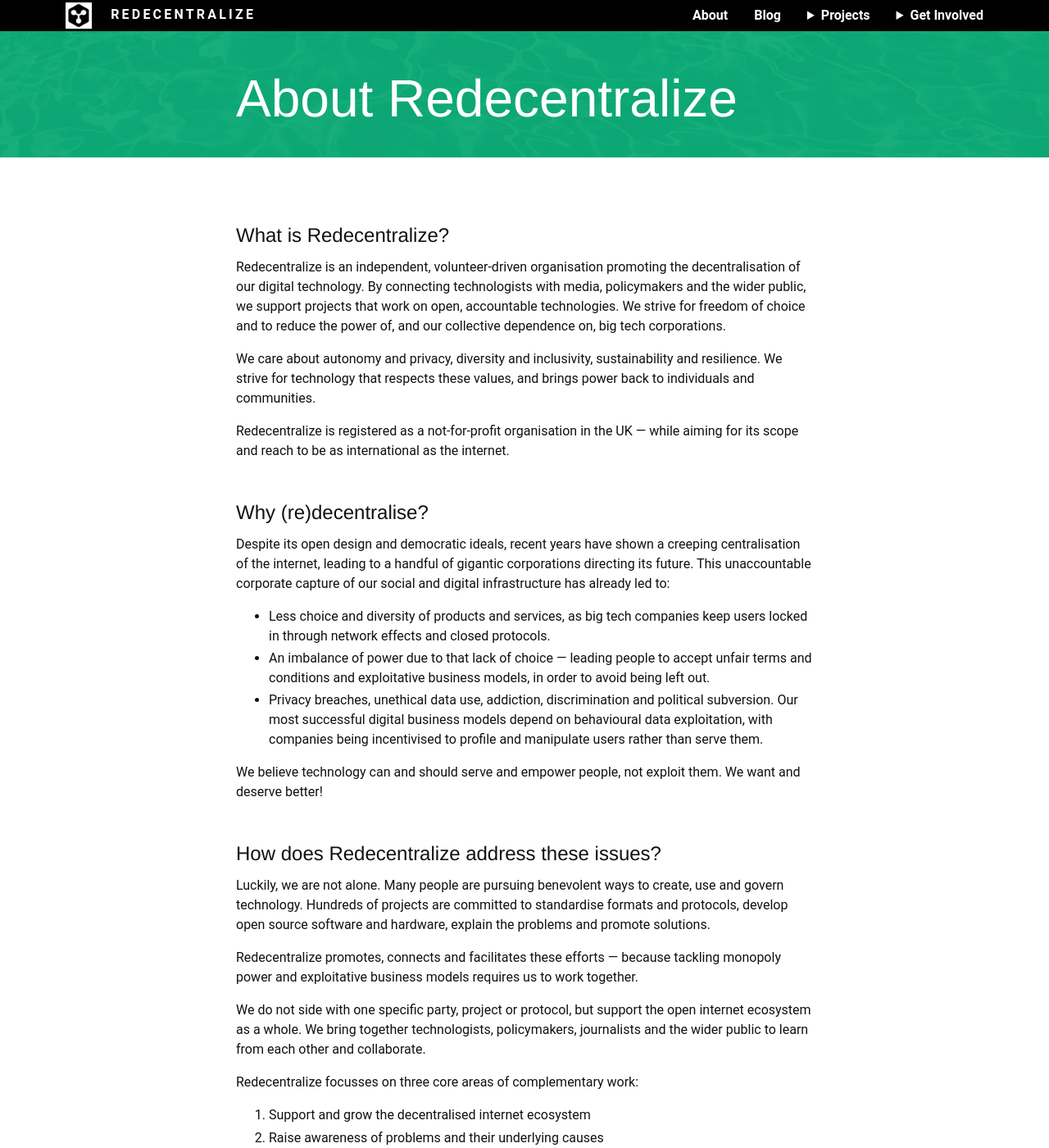
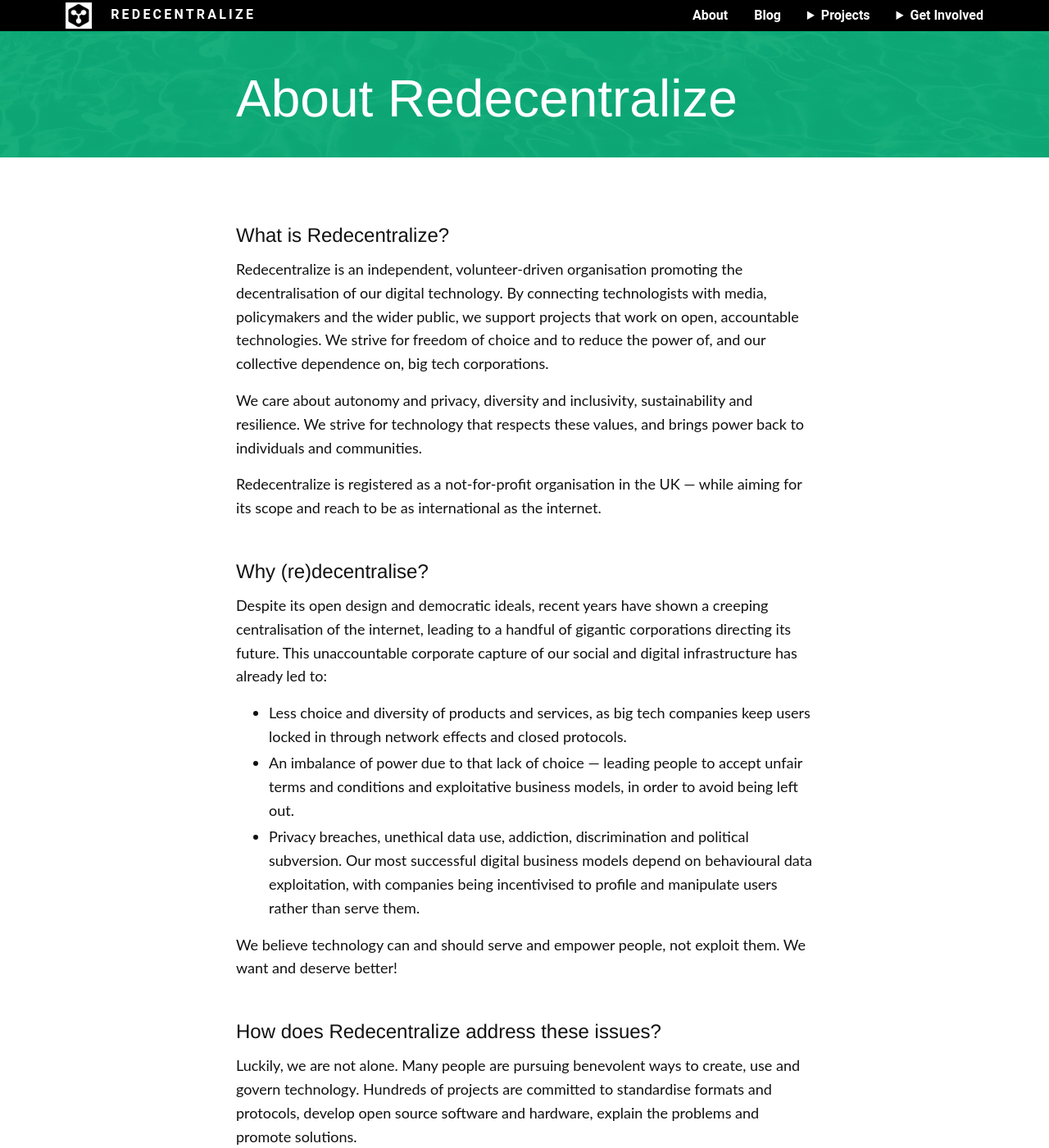
Before and after one commit to redecentralize/redecentralize-website, a Jekyll site: the page built from about/index.html, in a window 1280 px wide and 1400 px high. Shown: the whole window at 82% size. Built offline with Jekyll 4.4.1, drawn with Linux system fonts in a browser that asks for light colours.

Commit message:
Change font for all ‘spacious’ text (articles, digest, about page)

```diff
--- a/assets/css/main.css
+++ b/assets/css/main.css
@@ -308,6 +308,12 @@
 }
 
 /* for more whitespace between sections, list items, … */
+.spacious {
+  font-family: 'Lato', 'Verdana', 'Roboto', 'Arial', 'sans-serif';
+  font-size: large;
+  line-height: 1.6;
+}
+
 .spacious li {
   margin-bottom: 0.2em;
 }
```
